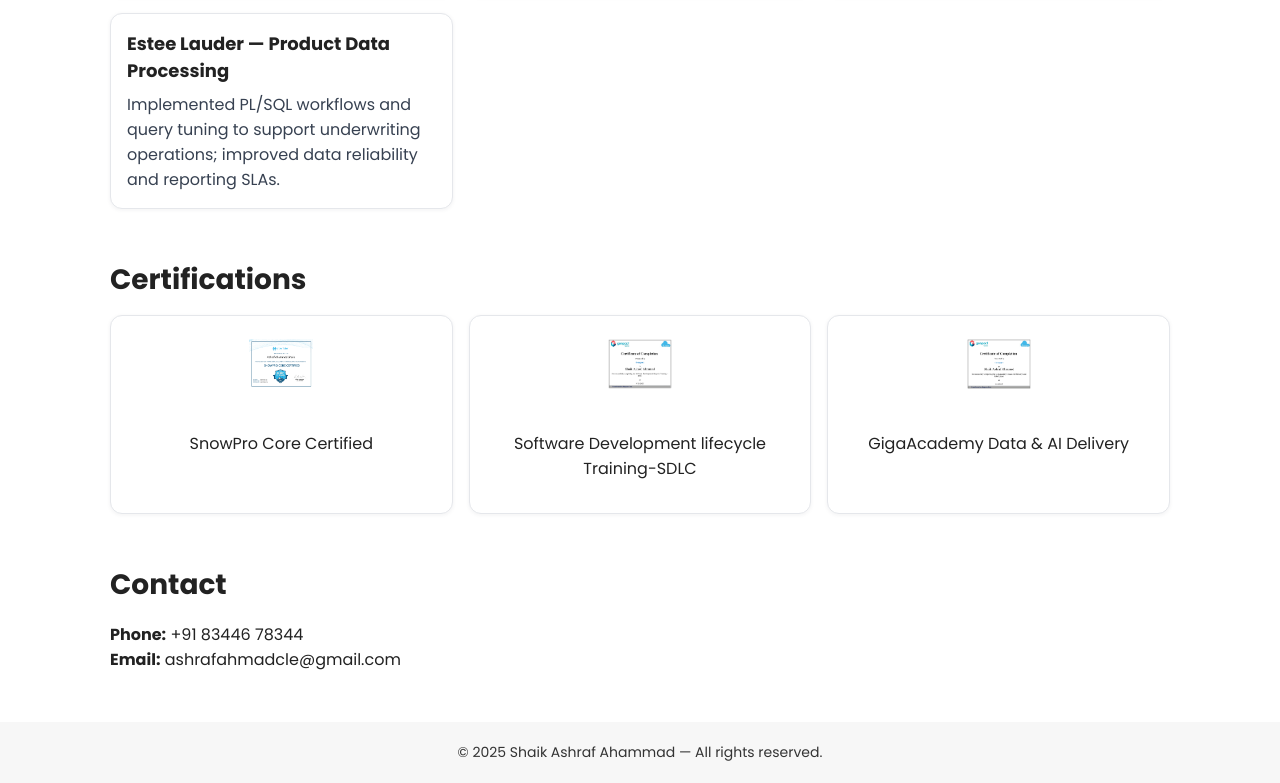
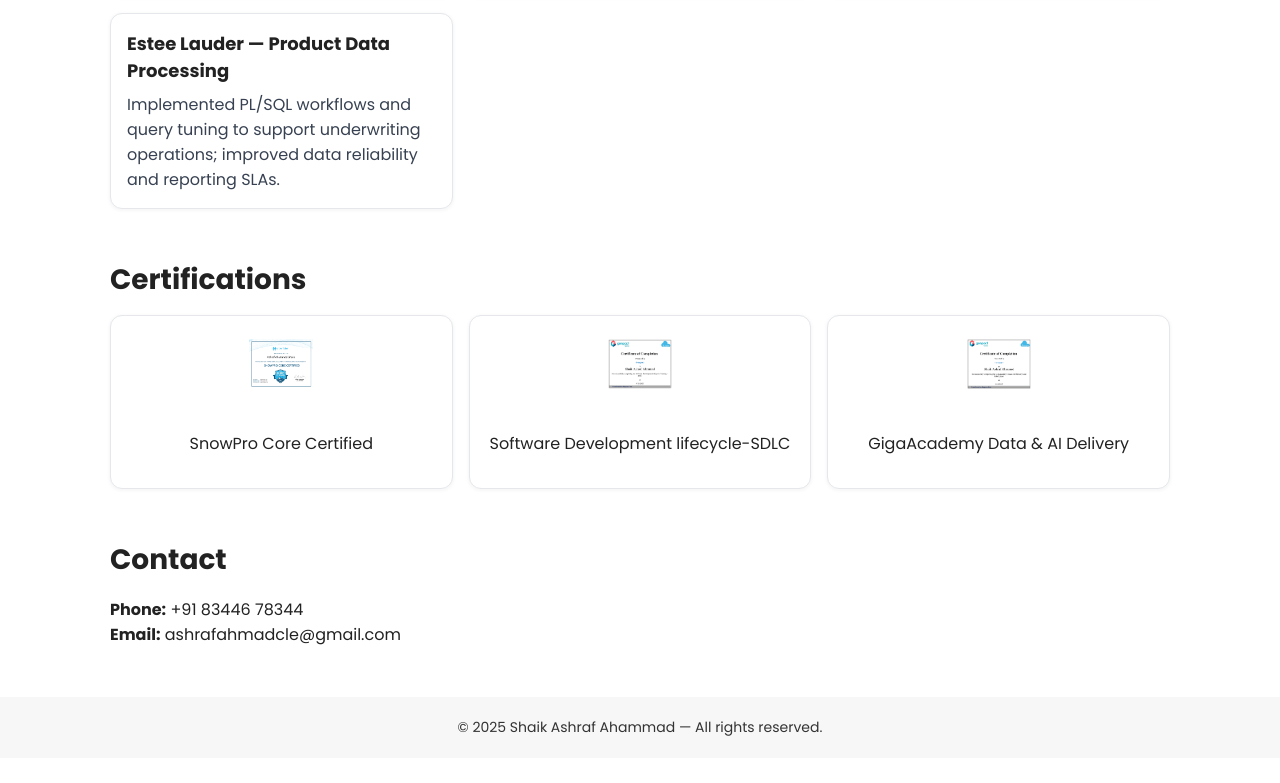
Before and after one commit to shaikashraf-047/portfolio, a plain HTML site: page index.html in a window 1280 px wide. Shown: the part 2064-2847 px from the top of the page. After the commit the page ends 2822 px from the top, so only its background shows below. Drawn offline with Linux system fonts and the light colour scheme.

Commit message:
Update index.html

```diff
--- a/index.html
+++ b/index.html
@@ -335,7 +335,7 @@
 
 		<article class="cert">
           <img src="images/SDLC.png" alt="SnowPro Core Certified" class="cert-img" />
-          <p>Software Development lifecycle Training-SDLC</p>
+          <p>Software Development lifecycle-SDLC</p>
         </article>
 
 		<article class="cert">
```
